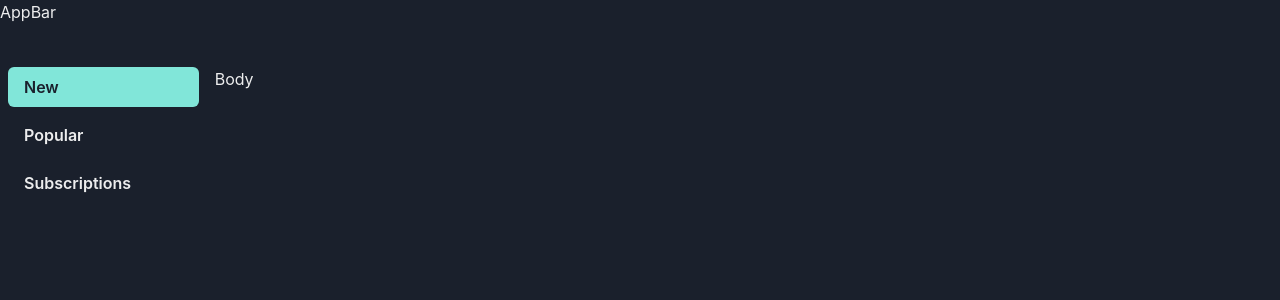
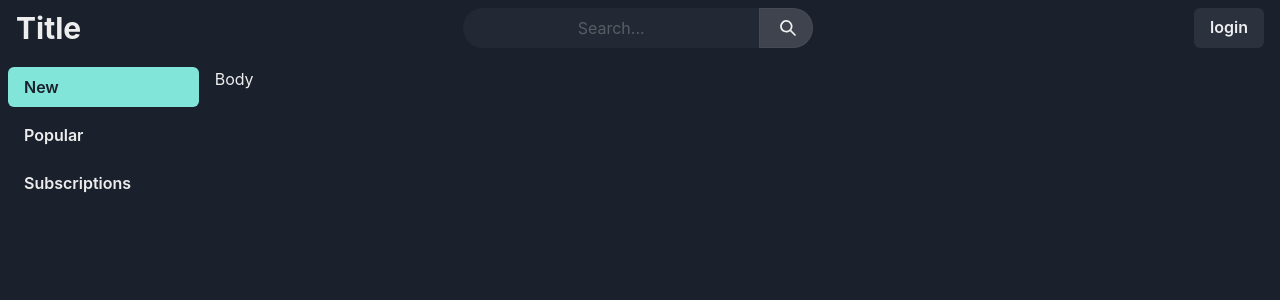
Before and after one commit to protomem/gotube, a Next.js app in the folder web/: page / in a window 1280 px wide. Shown: the top 300 px of the page. Built offline with nearby package versions, Linux system fonts and the light colour scheme.

Commit message:
feat(web): add app bar

```diff
--- a/web/package.json
+++ b/web/package.json
@@ -9,6 +9,7 @@
     "lint": "next lint"
   },
   "dependencies": {
+    "@chakra-ui/icons": "^2.1.1",
     "@chakra-ui/react": "^2.8.2",
     "@emotion/react": "^11.11.1",
     "@emotion/styled": "^11.11.0",
--- a/web/src/components/app-bar.tsx
+++ b/web/src/components/app-bar.tsx
@@ -1,8 +1,24 @@
 import React from "react";
-import { Box } from "@chakra-ui/react";
+
+import { Flex, Spacer } from "@chakra-ui/react";
+import Title from "@/components/title";
+import ProfileMenu from "@/components/profile-menu";
+import Searcher from "@/components/searcher";
 
 const AppBar = () => {
-  return <Box>AppBar</Box>;
+  return (
+    <Flex mx={4} my={2} alignItems="center">
+      <Title />
+
+      <Spacer />
+
+      <Searcher />
+
+      <Spacer />
+
+      <ProfileMenu />
+    </Flex>
+  );
 };
 
 export default AppBar;
--- /dev/null
+++ b/web/src/components/profile-menu.tsx
@@ -0,0 +1,13 @@
+import React from "react";
+
+import { Box, Button } from "@chakra-ui/react";
+
+const ProfileMenu = () => {
+  return (
+    <Box>
+      <Button>login</Button>
+    </Box>
+  );
+};
+
+export default ProfileMenu;
--- /dev/null
+++ b/web/src/components/searcher.tsx
@@ -0,0 +1,36 @@
+import React from "react";
+
+import {
+  Box,
+  IconButton,
+  Input,
+  InputGroup,
+  InputRightAddon,
+} from "@chakra-ui/react";
+import { SearchIcon } from "@chakra-ui/icons";
+
+const Searcher = () => {
+  return (
+    <Box w="350px">
+      <InputGroup>
+        <Input
+          variant="filled"
+          placeholder="Search..."
+          rounded="full"
+          sx={{ textAlign: "center" }}
+        />
+        <InputRightAddon rounded="full" p={1} pl={2}>
+          <IconButton
+            aria-label="search"
+            m={0}
+            rounded="full"
+            icon={<SearchIcon />}
+            variant="ghost"
+          />
+        </InputRightAddon>
+      </InputGroup>
+    </Box>
+  );
+};
+
+export default Searcher;
--- /dev/null
+++ b/web/src/components/title.tsx
@@ -0,0 +1,9 @@
+import React from "react";
+
+import { Heading } from "@chakra-ui/react";
+
+const Title = () => {
+  return <Heading size="lg">Title</Heading>;
+};
+
+export default Title;
```
Also changed, not shown: 1 other file (tests, documents, lock files or other folders).
